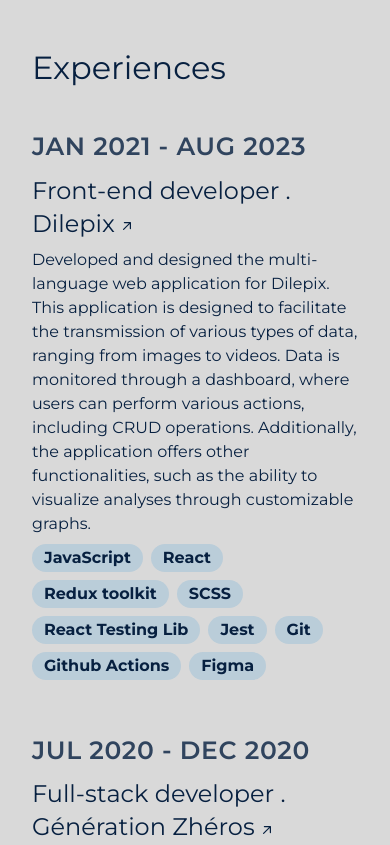
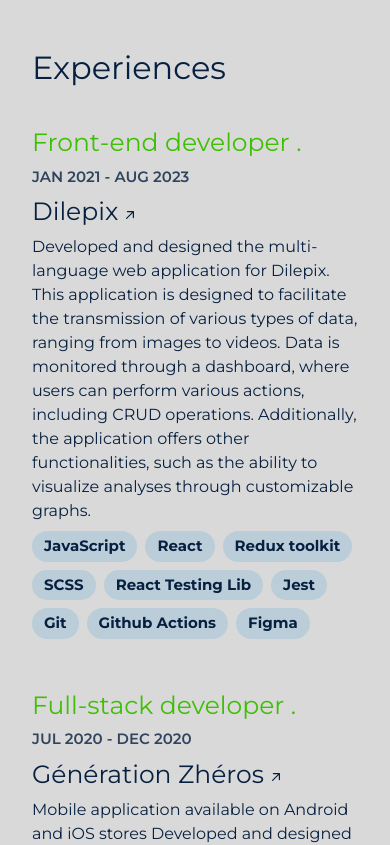
Before and after one commit to a-ringwater/adri_website, a React (Create React App) app: page / in a window 390 px wide. Shown: the part 1740-2585 px from the top of the page. Built offline with nearby package versions, Linux system fonts and the light colour scheme; what twin.macro would draw is missing.

Commit message:
Redesign Exp component - Implement Tailwind media queries

```diff
--- a/src/components/experience/ExpItem.js
+++ b/src/components/experience/ExpItem.js
@@ -1,18 +1,15 @@
 import React from "react";
-import "./ExpItem.scss";
 
 const ExpItem = ({ company, job, date, url, desc, techno }) => {
   return (
     <>
       <ol>
-        <li className="mb-12">
-          <div className="">
-            <div className="item_date font-primary text-dark_blue opacity-80 dark:text-light_blue dark:hover:text-dark_blue z-10 mb-2 mt-1 text-md font-semibold uppercase tracking-wide sm:col-span-2">
+        <li className="mb-12 md:hover:bg-dark_blue/50 md:rounded-lg md:p-2">
+          <div className="z-10 col-span-6">
+            <div className="font-primary text-lg text-green">{job}</div>
+            <div className="font-primary text-sm font-semibold uppercase text-dark_blue opacity-80 dark:text-light_blue z-10 mb-2 mt-1">
               {date}
             </div>
-            <div className="z-10 col-span-6">
-              <h3 className="item_job font-primary text-dark_blue dark:text-grey dark:hover:text-green leading-snug">
-                <div>{job}</div>
             <a
               className="inline-flex items-baseline leading-tight"
               href={url}
@@ -20,7 +17,7 @@
               rel="noreferrer"
               aria-label="job title"
             >
-                  <span className="inline-block">
+              <span className="font-primary text-lg text-dark_blue dark:text-grey dark:hover:text-green inline-block">
                 {company}
                 <svg
                   xmlns="http://www.w3.org/2000/svg"
@@ -37,8 +34,8 @@
                 </svg>
               </span>
             </a>
-              </h3>
-              <div className="item_desc mt-2 leading-normal font-primary text-dark_blue dark:text-grey">
+
+            <div className="mt-2 leading-normal font-primary text-dark_blue dark:text-grey md:text-md sm:text-sm">
               {desc}
             </div>
             <ul
@@ -47,13 +44,12 @@
             >
               {techno.map((tech, index) => (
                 <li key={index}>
-                    <div className="flex items-center rounded-full bg-light_blue px-3 py-1 font-primary font-bold leading-5 text-dark_blue">
+                  <div className="flex items-center rounded-full bg-light_blue px-3 py-1 font-primary font-bold text-sm text-dark_blue">
                     {tech}
                   </div>
                 </li>
               ))}
             </ul>
-            </div>
           </div>
         </li>
       </ol>
--- a/src/components/experience/ExpItem.scss
+++ /dev/null
@@ -1,21 +0,0 @@
-@media only screen and (min-width: 821px), (max-width: 1089px) {
-  .item_job {
-    font-size: 2rem;
-  }
-  .item_desc {
-    font-size: 1.5rem;
-  }
-}
-
-/* small */
-@media only screen and (max-width: 549px) {
-  .item_date {
-    display: flex;
-  }
-  .item_job {
-    font-size: 1.5rem;
-  }
-  .item_desc {
-    font-size: 1rem;
-  }
-}
--- a/tailwind.config.js
+++ b/tailwind.config.js
@@ -10,7 +10,8 @@
       xxl: "70px",
       xl: "35px",
       lg: "25px",
-      md: "25px",
+      md: "20px",
+      sm: "15px",
     },
     extend: {
       colors: {
@@ -32,6 +33,13 @@
         90: "90px",
       },
     },
+    screens: {
+      'sm': '640px',
+      'md': '768px',
+      'lg': '1024px',
+      'xl': '1280px',
+      '2xl': '1536px',
+    }
   },
   darkMode: "class",
   plugins: [],
```
Lines whose indentation alone changed are shown as unchanged.
